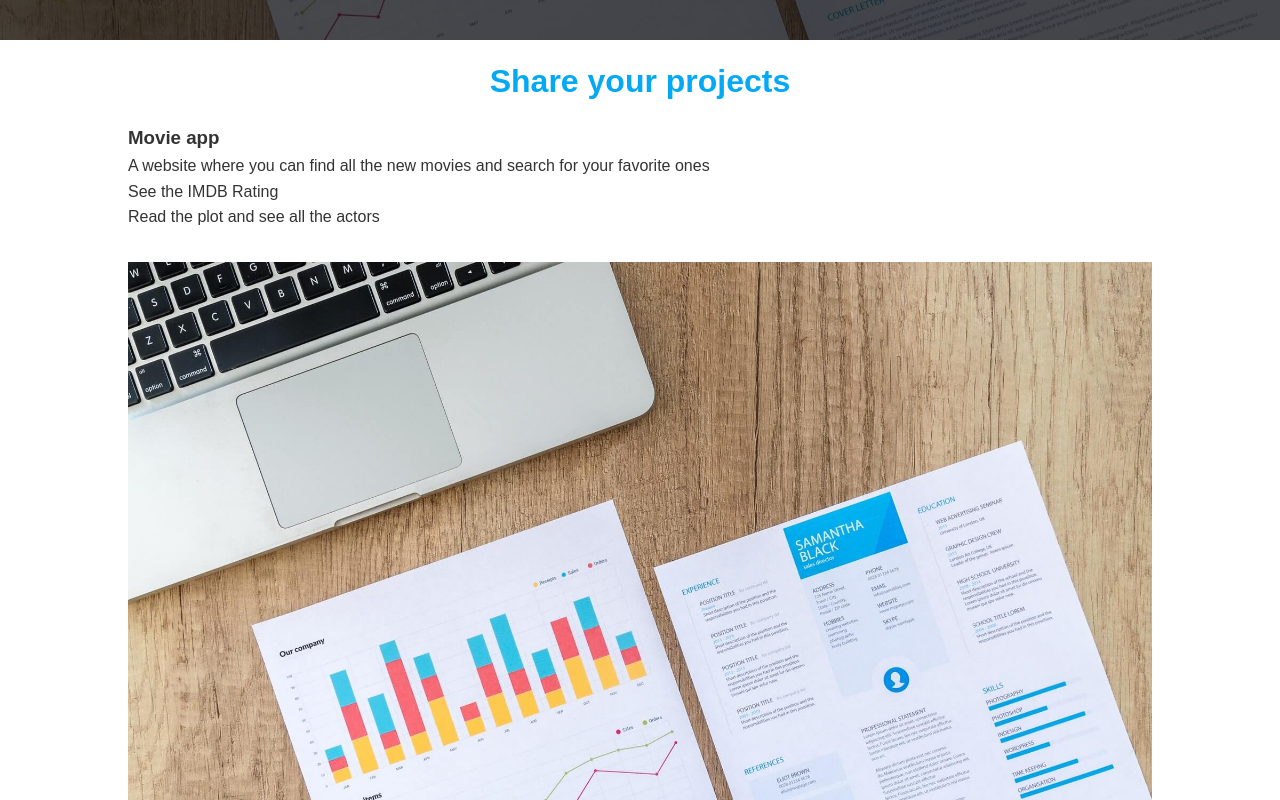
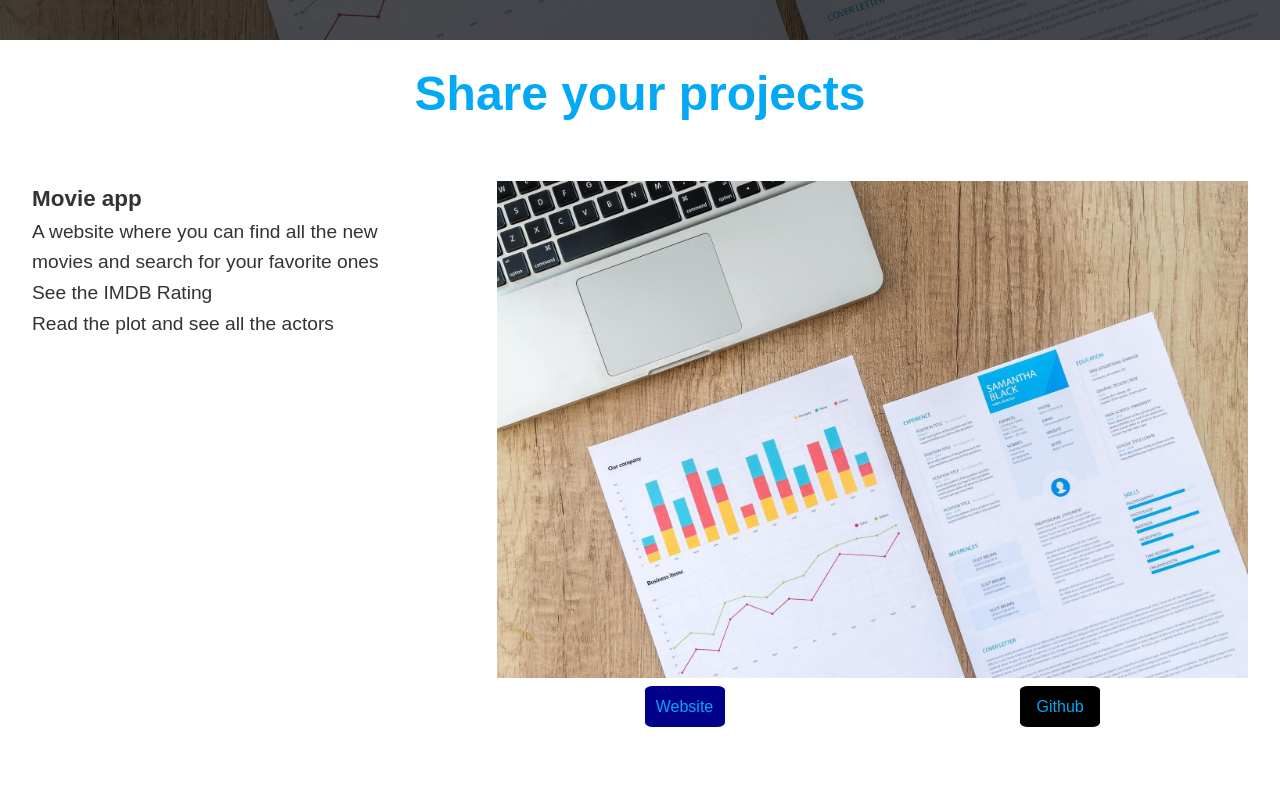
Before and after one commit to SelariuAlex/developers, a React (Create React App) app in the folder client/: page / in a window 1280 px wide. Shown: the part 760-1560 px from the top of the page. Built offline with nearby package versions, Linux system fonts and the light colour scheme; no server answers.

Commit message:
add media

```diff
--- a/client/src/components/layout/Landing/ProjectsLanding/ProjectsLanding.component.js
+++ b/client/src/components/layout/Landing/ProjectsLanding/ProjectsLanding.component.js
@@ -17,8 +17,8 @@ export const ProjectsLanding = () => {
           <p>See the IMDB Rating</p>
           <p>Read the plot and see all the actors</p>
         </section>
-        <section>
-          <div className="project__img">
+        <section className="project__img">
+          <div>
             <img src={ProjectImg} alt="" />
           </div>
           <div className="project__buttons">
--- a/client/src/components/layout/Landing/ProjectsLanding/ProjectsLanding.styles.css
+++ b/client/src/components/layout/Landing/ProjectsLanding/ProjectsLanding.styles.css
@@ -1,5 +1,5 @@
 .project {
-  height: 100vh;
+  height: 90vh;
 }
 
 .project__title {
@@ -9,18 +9,8 @@
   font-size: 2rem;
 }
 
-.project__container {
-  height: 50vh;
-}
-
 .project__img {
-  height: 50%;
-  width: 80%;
-  margin: 2rem auto;
-}
-
-.project__img img {
-  position: relative;
+  margin: 2rem;
 }
 
 .project__buttons {
@@ -32,7 +22,8 @@
 .project__button {
   text-align: center;
   width: 5rem;
-  padding: 0.7rem;
+  padding: 0.5rem;
+  border-radius: 10%;
 }
 
 .project--website {
@@ -45,5 +36,20 @@
 
 .project__about {
   width: 80%;
-  margin: 0 auto 2rem;
+  margin: 0 2rem;
 }
+
+@media (min-width: 700px) {
+  .project__title {
+    font-size: 3rem;
+  }
+
+  .project__container {
+    display: flex;
+  }
+
+  .project__about {
+    margin: 2rem;
+    font-size: 1.2rem;
+  }
+}
```
